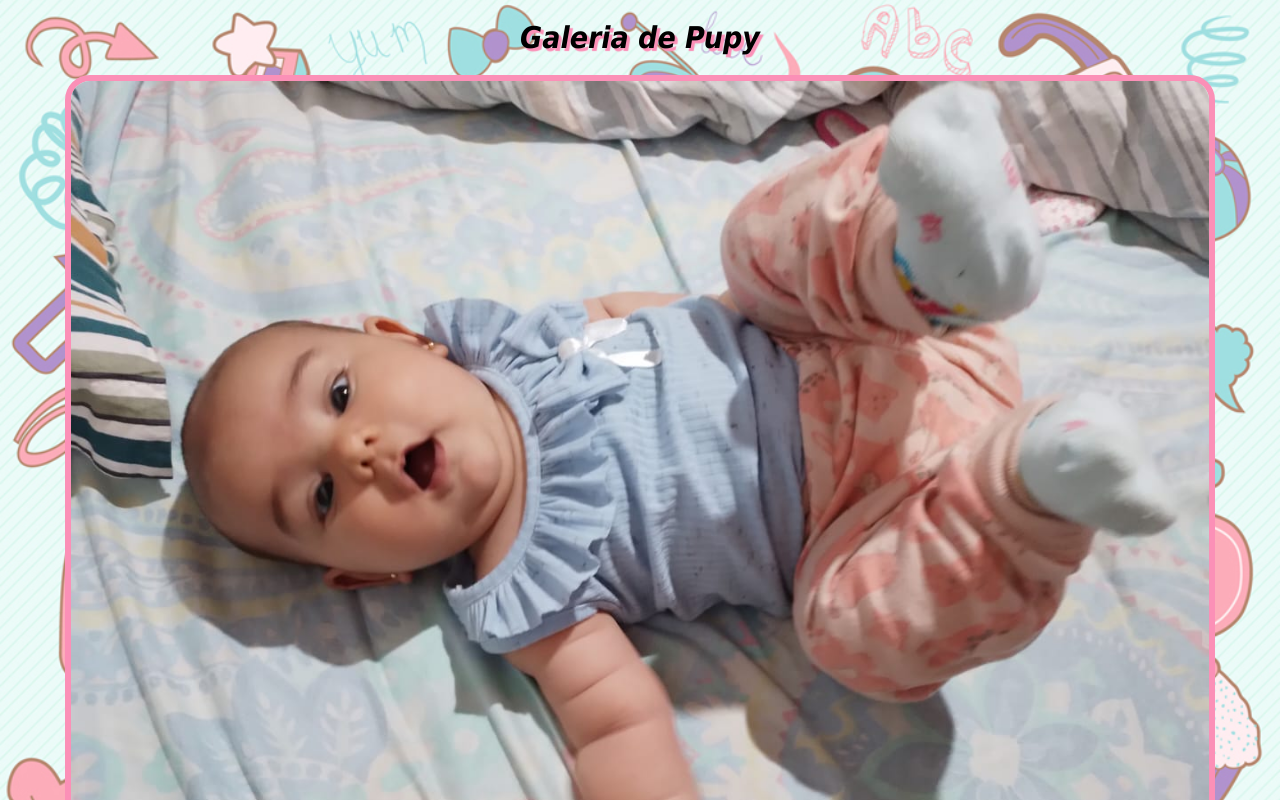
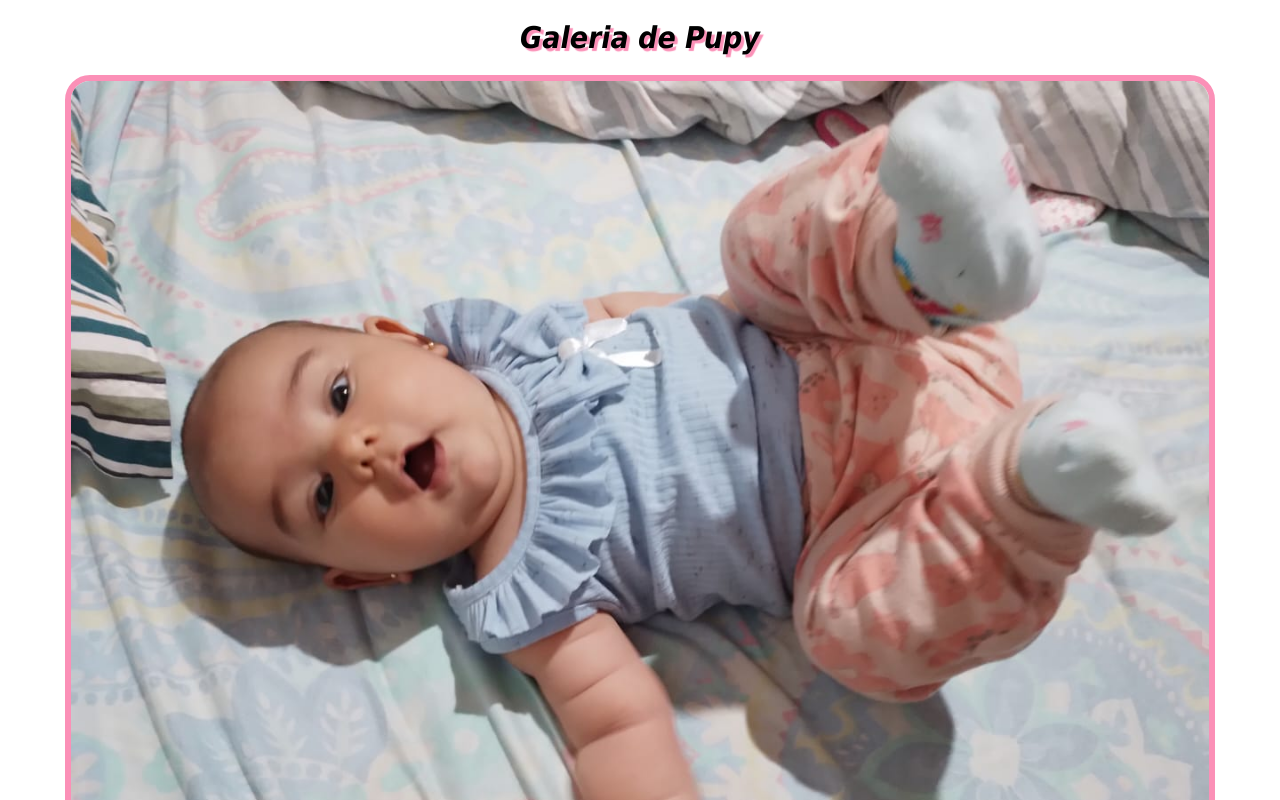
Before and after one commit to Eze12282001/gallery.github.io, a plain HTML site: page puppy.html in a window 1280 px wide. Shown: the top 800 px of the page. Drawn offline with Linux system fonts and the light colour scheme.

Commit message:
Actualización

```diff
--- a/style2.css
+++ b/style2.css
@@ -1,5 +1,5 @@
 body{
-    background-image: url('images/fondo.jpg');
+    background-image: url('');
     background-position: center;
     background-repeat: no-repeat;
     background-attachment: fixed;
```
